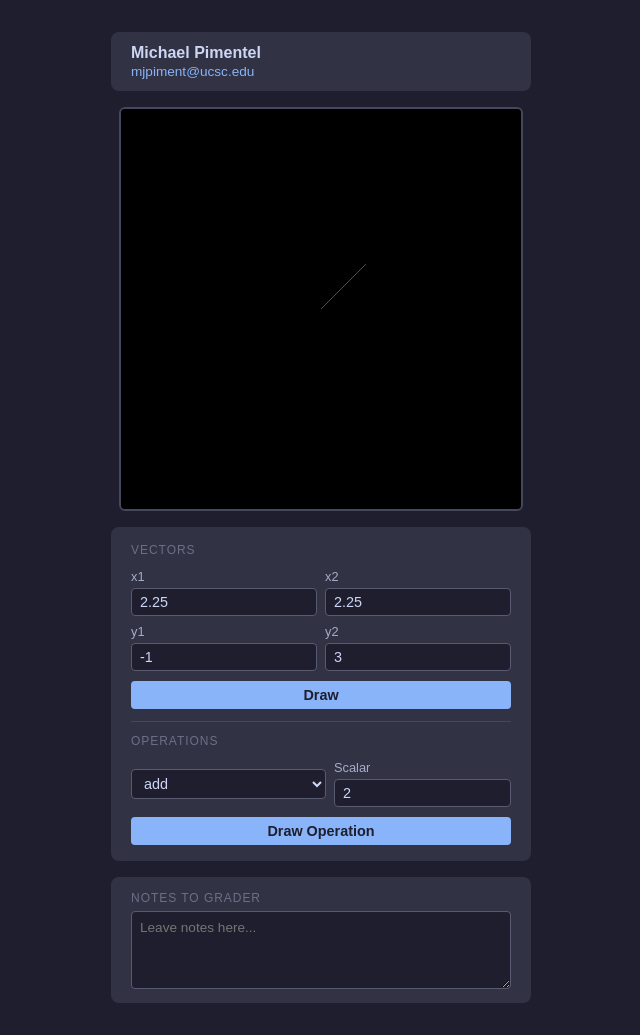
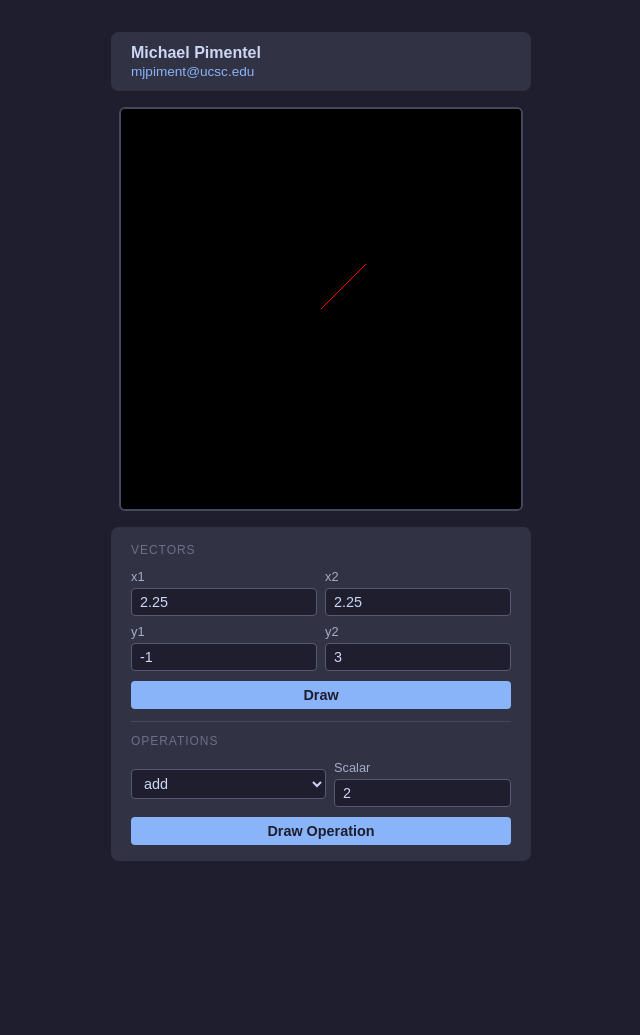
Before and after one commit to mjpiment/CSE-160, a plain HTML site: page asgn0/asg0.html in a window 1280 px wide. Shown: the whole page, without its empty margins (319-959 px from the left). After the commit the page ends 893 px from the top, so only its background shows below. Drawn offline with Linux system fonts and the light colour scheme.

Commit message:
finished

```diff
--- a/asgn0/asg0.html
+++ b/asgn0/asg0.html
@@ -108,18 +108,6 @@
                 border-top: 1px solid #45475a;
                 margin: 2px 0;
             }
-            .notes-card {
-                background: #313244;
-                border-radius: 8px;
-                padding: 14px 20px;
-                width: 380px;
-                display: flex;
-                flex-direction: column;
-                gap: 6px;
-            }
-            .notes-card .section-label {
-                margin-bottom: 0;
-            }
             textarea {
                 background: #1e1e2e;
                 color: #cdd6f4;
@@ -188,11 +176,6 @@
             <input type="button" value="Draw Operation" onclick="handleDrawOperationEvent()"/>
         </div>
 
-        <div class="notes-card">
-            <div class="section-label">Notes to Grader</div>
-            <textarea placeholder="Leave notes here..."></textarea>
-        </div>
-
         <script src="lib/cuon-matrix-cse160.js"></script>
         <script src="asg0.js"></script>
     </body>
```
